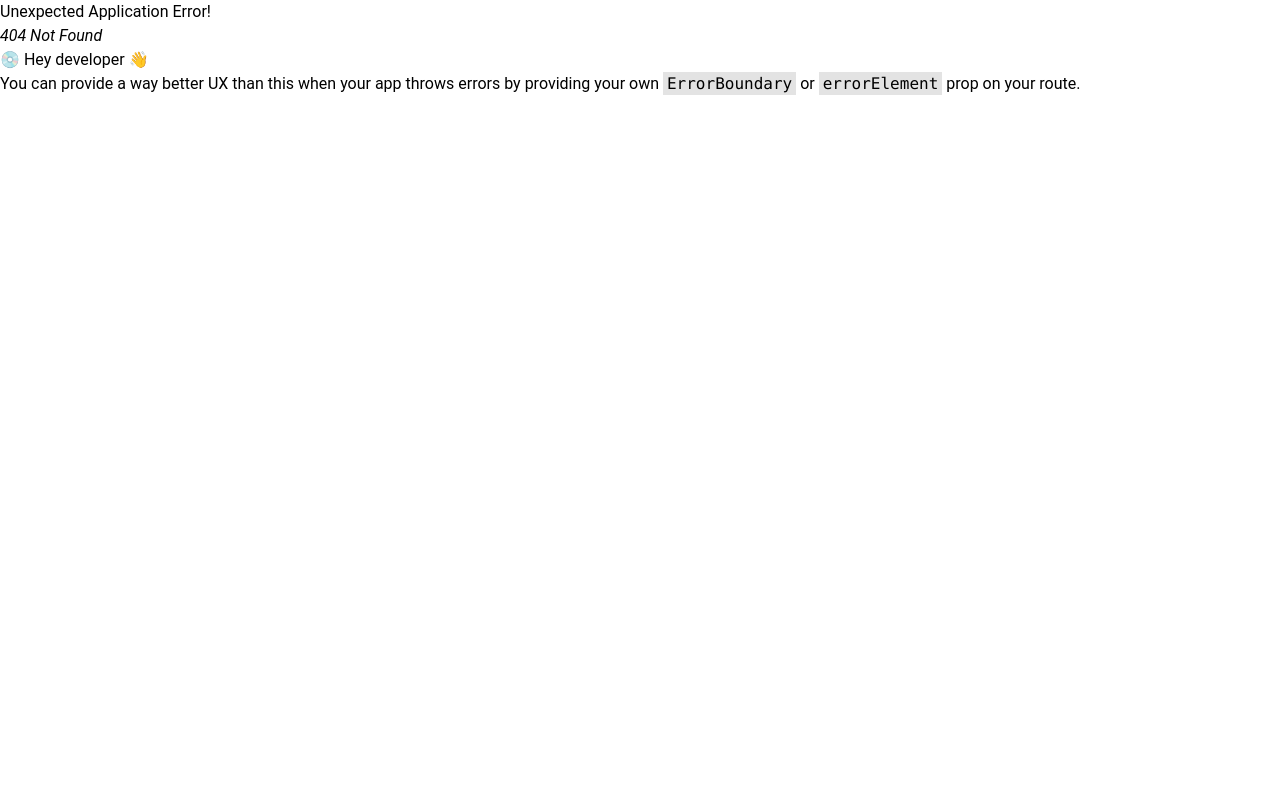
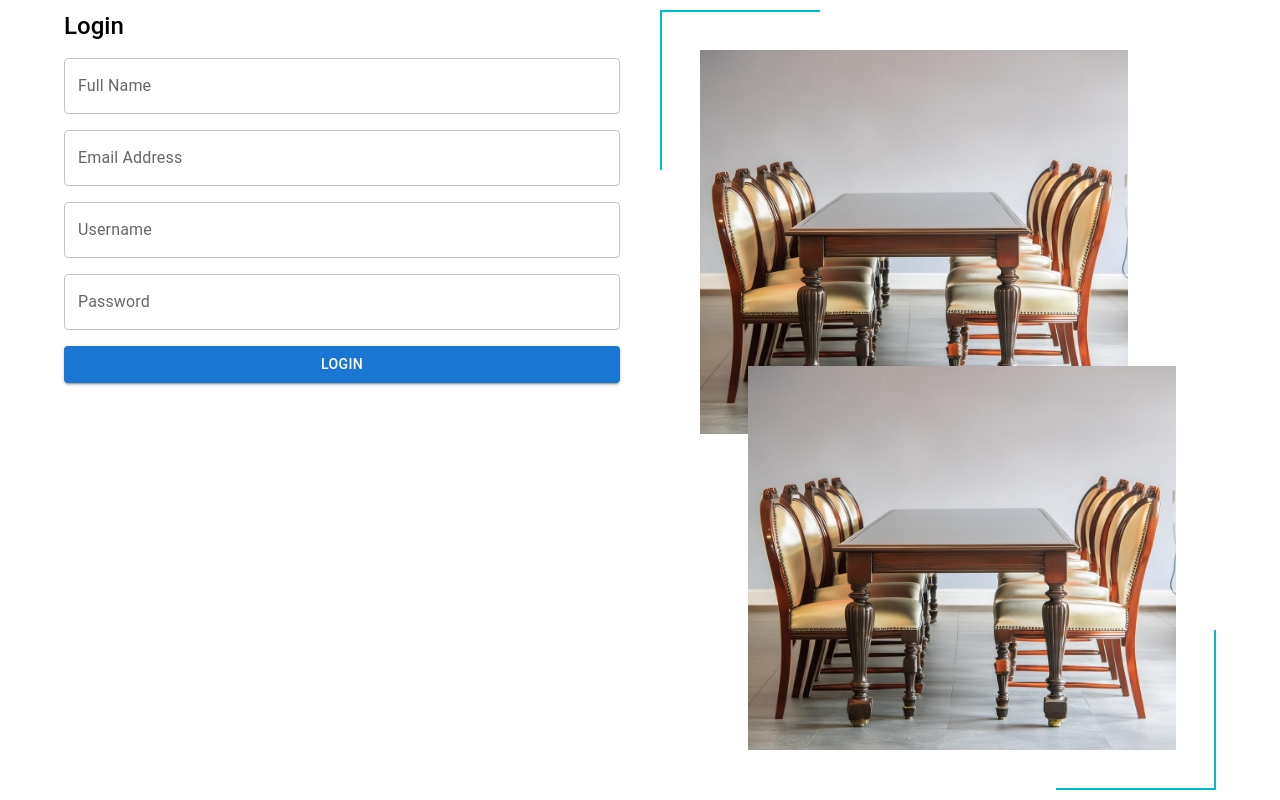
Before and after one commit to KapilKumar2002/EZwOODS, a React (Vite) app: page /login in a window 1280 px wide. Before the commit this address had no page. Built offline with nearby package versions, Linux system fonts and the light colour scheme; a web font is replaced by a local one.

Commit message:
auth pages UI start up

```diff
--- a/src/components/molecules/CatalogCard.jsx
+++ b/src/components/molecules/CatalogCard.jsx
@@ -3,7 +3,7 @@ import Card from "@mui/material/Card";
 import CardContent from "@mui/material/CardContent";
 import CardMedia from "@mui/material/CardMedia";
 import Typography from "@mui/material/Typography";
-import { Button, CardActionArea, CardActions } from "@mui/material";
+import { CardActionArea, CardActions } from "@mui/material";
 import DiningP from "../../assets/diningP.jpg";
 import RatingReadOnly from "../atoms/RatingReadOnly";
 import { Link } from "react-router-dom";
--- a/src/layout/header/Header.jsx
+++ b/src/layout/header/Header.jsx
@@ -30,7 +30,13 @@ const Header = () => {
       <div className="flex justify-between gap-2">
         <RoundButton icon={<GrFavorite />} to={"/wishlist"} />
         <RoundButton to={"/cart"} icon={<LuShoppingCart />} />
-        <RoundButton icon={<IoPersonOutline />} />
+        {/* <RoundButton icon={<IoPersonOutline />} /> */}
+        <Link
+          to={"/login"}
+          className="bg-primaryColor font-headingFont px-4 rounded-md shadow-lg flex items-center"
+        >
+          Login
+        </Link>
       </div>
     </div>
   );
--- a/src/pages/about/AboutPage.jsx
+++ b/src/pages/about/AboutPage.jsx
@@ -5,7 +5,6 @@ function AboutPage() {
   return (
     <div className="flex justify-center items-center p-5">
       <div className="flex flex-col items-center gap-5">
-        <button className="bg-blue-gray-300 rounded-md py-1 px-2">About</button>
         <span className="text-xl font-semibold">About Us</span>
         <div className="px-20 text-center">
           Lorem ipsum dolor sit amet consectetur, adipisicing elit. Mollitia
--- /dev/null
+++ b/src/pages/auth/Login.jsx
@@ -0,0 +1,67 @@
+import {
+  Box,
+  Button,
+  Card,
+  Container,
+  TextField,
+  Typography,
+} from "@mui/material";
+import React from "react";
+import diningP from "../../assets/diningP.jpg";
+
+const Login = () => {
+  return (
+    <div className="h-screen w-full flex justify-center items-center">
+      <Container>
+        <div className="grid grid-cols-2 gap-10">
+          <div className="flex flex-col gap-4">
+            <h1 className="text-2xl font-medium">Login</h1>
+            <TextField
+              id="outlined-basic"
+              label="Full Name"
+              variant="outlined"
+              className="w-full"
+            />
+            <TextField
+              id="outlined-basic"
+              label="Email Address"
+              variant="outlined"
+              className="w-full"
+            />
+            <TextField
+              id="outlined-basic"
+              label="Username"
+              variant="outlined"
+              className="w-full"
+            />
+            <TextField
+              id="outlined-basic"
+              label="Password"
+              variant="outlined"
+              className="w-full"
+            />
+            <Button variant="contained">Login</Button>
+          </div>
+          <div className="w-full relative">
+            <div className="absolute h-40 w-40 border-l-2 border-t-2 border-cyan-500 top-0 left-0"></div>
+            <div className="h-[700px] relative m-10 top-0 left-0">
+              <img
+                src={diningP}
+                alt=""
+                className="h-96 w-[90%] absolute top-0 left-0"
+              />
+              <img
+                src={diningP}
+                alt=""
+                className="h-96 w-[90%] absolute bottom-0 right-0"
+              />
+            </div>
+            <div className="absolute h-40 w-40 border-b-2 border-r-2 border-cyan-500 bottom-0 right-0"></div>
+          </div>
+        </div>
+      </Container>
+    </div>
+  );
+};
+
+export default Login;
--- /dev/null
+++ b/src/pages/auth/Register.jsx
@@ -0,0 +1,7 @@
+import React from "react";
+
+const Register = () => {
+  return <div>Register</div>;
+};
+
+export default Register;
```
Also changed, not shown: src/App.jsx (+10 -0 lines).
